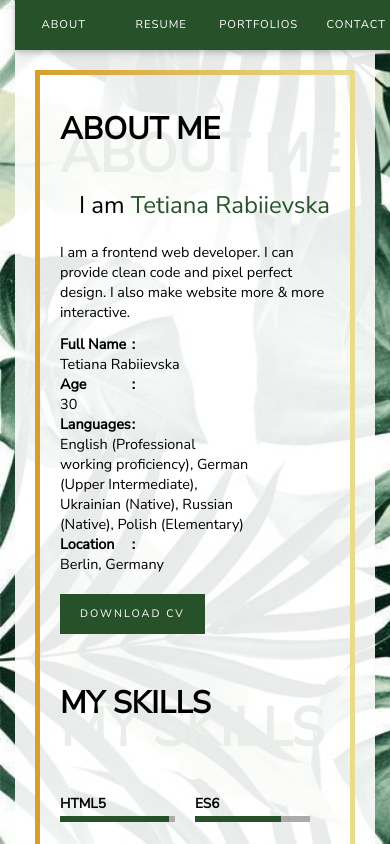
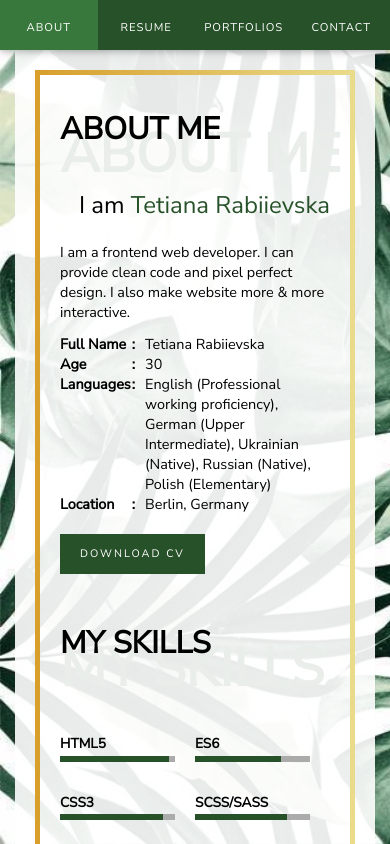
Before and after one commit to atranarta/portfolio, a React (Create React App) app: page / in a window 390 px wide. Shown: the top 844 px of the page. Built offline with nearby package versions, Linux system fonts and the light colour scheme.

Commit message:
Style fixes for navigation and about me by responsive

```diff
--- a/src/App.css
+++ b/src/App.css
@@ -73,6 +73,7 @@ body {
   height: 100%;
   padding: 0 15px;
   box-sizing: border-box;
+  position: relative;
 }
 @media (max-width: 970px) {
   #wrapper {
@@ -99,6 +100,7 @@ body {
     width: 800px;
     z-index: 999;
     height: 50px;
+    left: 0;
   }
 }
 @media (max-width: 870px) {
@@ -169,7 +171,7 @@ body {
   font-size: 0.94rem;
   letter-spacing: 1px;
   display: block;
-  padding: 5px 0;
+  padding: 5px;
   color: #FFF;
   font-weight: 600;
   position: relative;
@@ -177,12 +179,23 @@ body {
   z-index: 1;
   cursor: pointer;
   font-weight: 200;
-  line-height: 2.5rem;
+  line-height: 100%;
   outline: none;
+  height: 100%;
+}
+@media (max-width: 970px) {
+  #wrapper aside nav ul li a {
+    line-height: 2.7rem;
+  }
+}
+@media (max-width: 800px) {
+  #wrapper aside nav ul li a {
+    line-height: 3.2rem;
+  }
 }
 @media (max-width: 525px) {
   #wrapper aside nav ul li a {
-    line-height: 3.4rem;
+    line-height: 3.9rem;
   }
 }
 #wrapper aside nav ul li a.active {
@@ -405,9 +418,24 @@ body {
     width: 70%;
   }
 }
+@media (max-width: 410px) {
+  #wrapper main .border #about ul li span {
+    width: 68%;
+  }
+}
+@media (max-width: 370px) {
+  #wrapper main .border #about ul li span {
+    width: 65%;
+  }
+}
 @media (max-width: 360px) {
   #wrapper main .border #about ul li span {
     width: 65%;
+  }
+}
+@media (max-width: 350px) {
+  #wrapper main .border #about ul li span {
+    width: 60%;
   }
 }
 #wrapper main .border #resume .skills-box {
--- a/src/App.scss
+++ b/src/App.scss
@@ -79,6 +79,7 @@ body {
   height: 100%;
   padding: 0 15px;
   box-sizing: border-box;
+  position: relative;
 
   @include _970 {
     width: 800px;
@@ -102,6 +103,7 @@ body {
       width: 800px;
       z-index: 999;
       height: 50px;
+      left: 0;
     }
 
     @include _870 {
@@ -171,7 +173,7 @@ body {
             font-size: .94rem;
             letter-spacing: 1px;
             display: block;
-            padding: 5px 0;
+            padding: 5px;
             color: #FFF;
             font-weight: 600;
             position: relative;
@@ -179,11 +181,20 @@ body {
             z-index: 1;
             cursor: pointer;
             font-weight: 200;
-            line-height: 2.5rem;
+            line-height: 100%;
             outline: none;
+            height: 100%;
+
+            @include _970 {
+              line-height: 2.7rem;
+            }
+
+            @include _800 {
+              line-height: 3.2rem;
+            }
 
             @include _525 {
-              line-height: 3.4rem;
+              line-height: 3.9rem;
             }
 
             &.active {
@@ -427,8 +438,20 @@ body {
                 width: 70%;
               }
 
+              @include _410 {
+                width: 68%;
+              }
+
+              @include _370 {
+                width: 65%;
+              }
+
               @include _360 {
                 width: 65%;
+              }
+
+              @include _350 {
+                width: 60%;
               }
             }
           }
```
Also changed, not shown: src/media_mixin.scss (+15 -0 lines), 1 other file (tests, documents, lock files or other folders).
